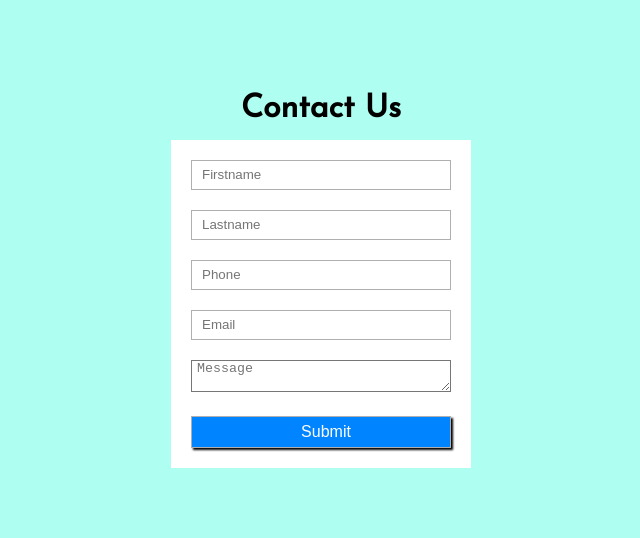
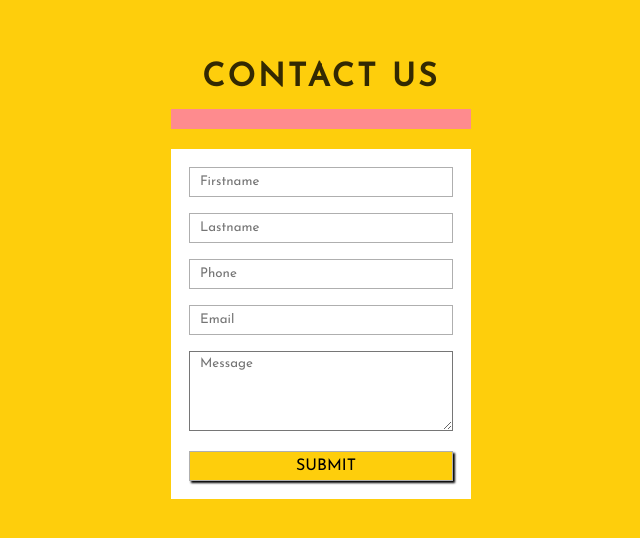
Before and after one commit to Nola360/April-2, a plain HTML site: page index.html in a window 1280 px wide. Shown: the part 120-658 px from the top of the page, without its empty margins (319-959 px from the left). Drawn offline with Linux system fonts and the light colour scheme.

Commit message:
added error and changed bgd color and field style

```diff
--- a/style.css
+++ b/style.css
@@ -6,21 +6,27 @@
   padding: 0;
   margin: 0;
   box-sizing: border-box;
+  font-family: 'Josefin Sans', sans-serif;
 }
 
 body {
   height: 100vh;
-  font-family: 'Josefin Sans', sans-serif;
+
   display: flex;
   justify-content: center;
   align-items: center;
-  background: rgb(174, 255, 241);
+  background: #fece0c;
 }
 
 h2 {
   text-align: center;
   font-size: 32px;
   margin-bottom: 15px;
+  color: #fff;
+  /* text-shadow: 1px 1px black; */
+  text-transform: uppercase;
+  letter-spacing: 3px;
+  color: #332902
 }
 
 #form {
@@ -45,7 +51,7 @@ input {
 }
 
 .input_field {
-  margin: 10px;
+  margin: 8px;
 }
 
 
@@ -58,22 +64,32 @@ textarea {
   background: rgb(255, 255, 255);
   /* border-radius: 6px; */
   min-width: 100%;
-  padding-left: 5px;
+  padding: 5px 0 0 10px;
+  height: 80px;
 }
 
 #submit_button {
-  background: rgb(0, 132, 255);
-  color: #fff;
-  height: 32px;
+  background: #fece0c;
+  color: rgb(0, 0, 0);
+  /* height: 32px; */
   font-size: 16px;
   cursor: pointer;
   box-shadow: 2px 2px 2px black;
+  text-transform: uppercase;
 }
 
 #submit_button:hover {
-  background: rgba(0, 132, 255, 0.85);
+background: #ffdf61;
 }
 
 #submit_button:active {
   box-shadow: 1px 1px 1px black;
 }
+
+.wrapper #error_message {
+  margin-bottom: 20px;
+  padding: 10px;
+  background: #fe8b8e;
+  font-size: 14px;
+  transition: all 0.5s ease;
+}
```
